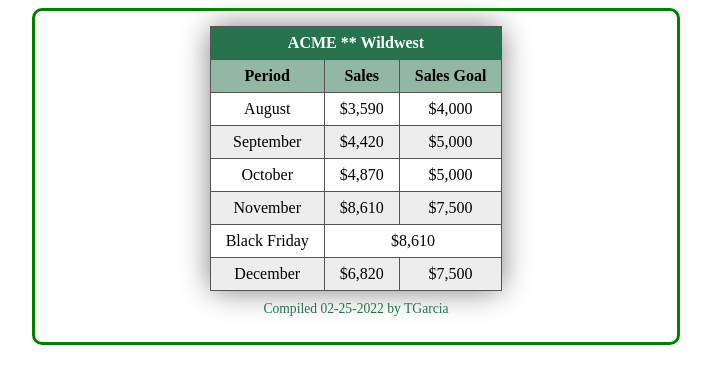
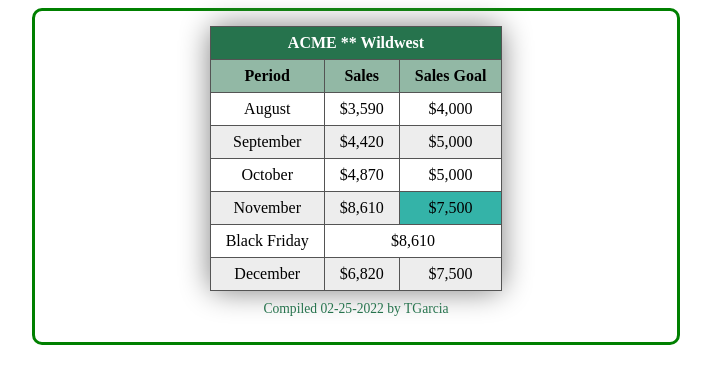
Before and after one commit to tj-garcia/wdd230, a plain HTML site: page lesson-8/tablebuild.html in a window 1280 px wide. Shown: the whole page, without its empty margins (284-995 px from the left). Drawn offline with Linux system fonts and the light colour scheme.

Commit message:
Update style.css

```diff
--- a/lesson-8/css/style.css
+++ b/lesson-8/css/style.css
@@ -1,4 +1,6 @@
-
+.other_color {
+     background-color: #34B3A8;
+}
 
 .main_section {
 
```
